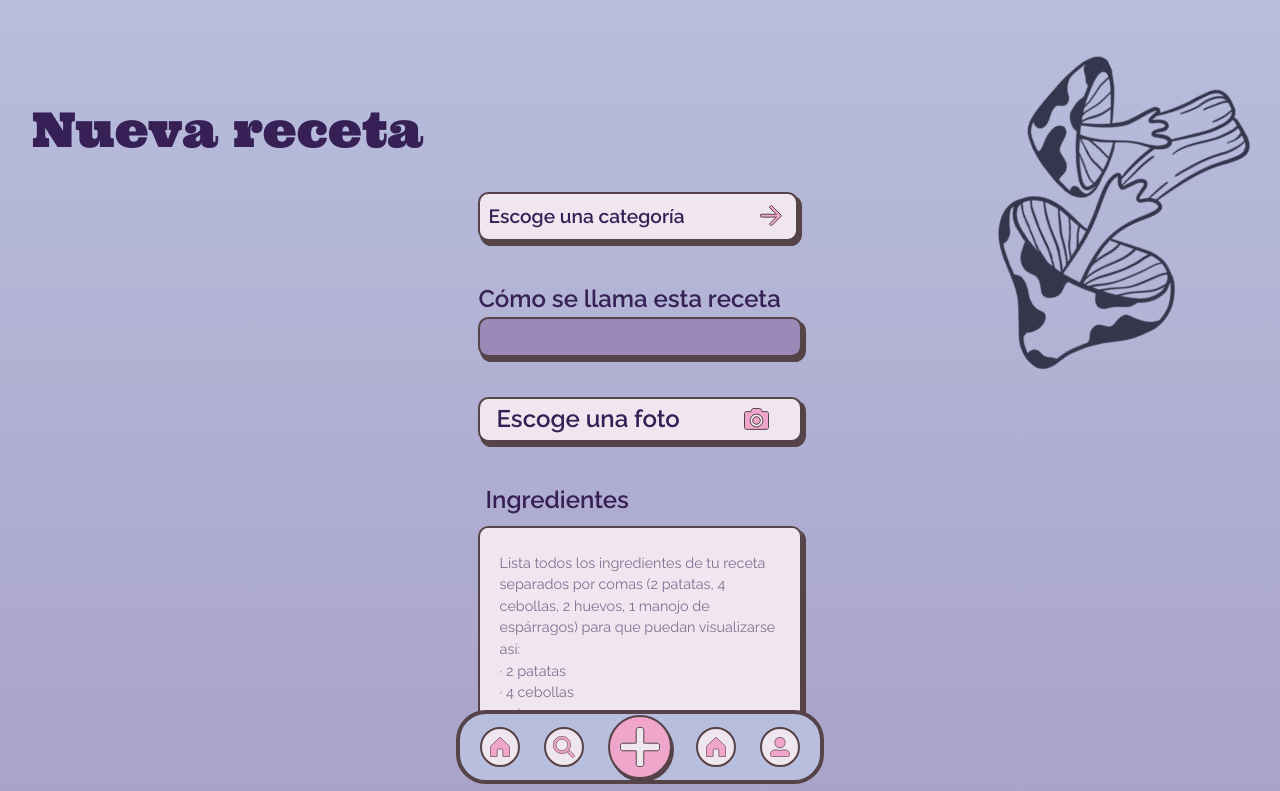
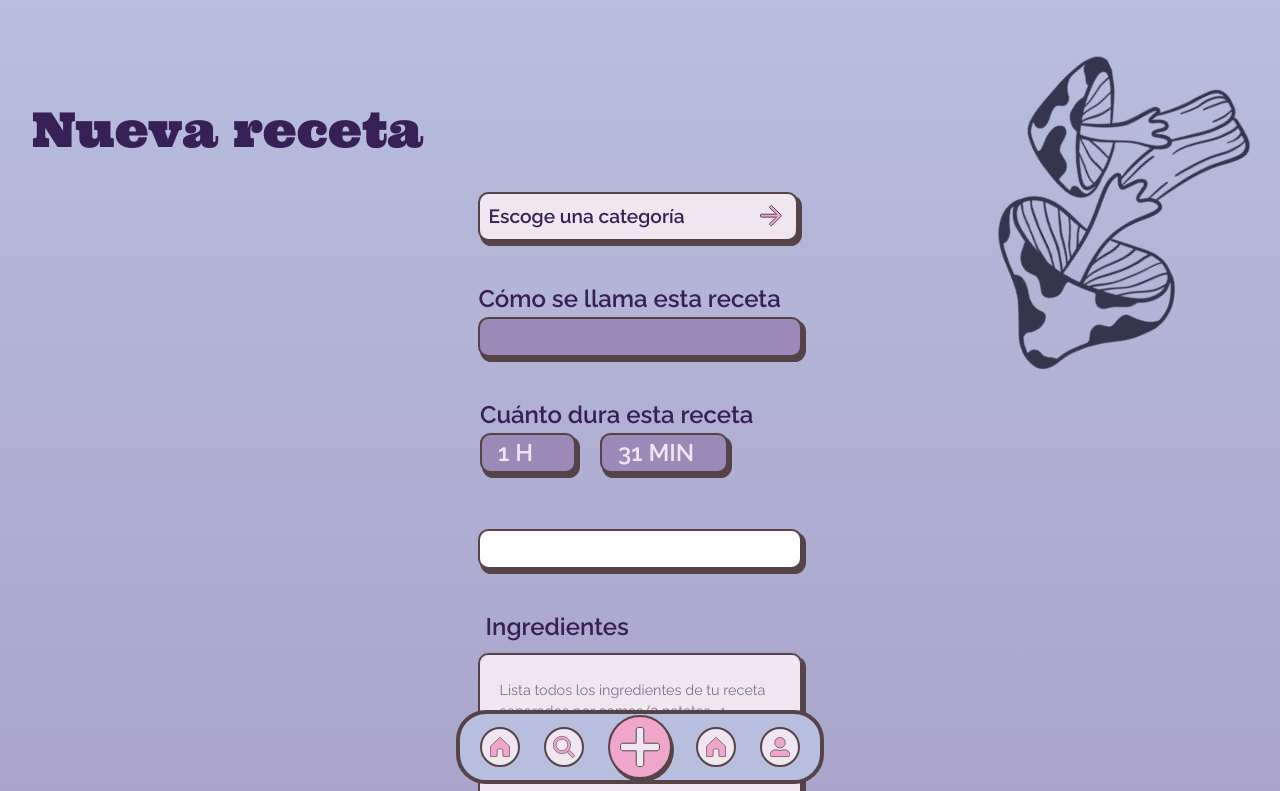
Before and after one commit to BettyLopo/Re-Setaas-Front, a React (Vite) app: page /create in a window 1280 px wide. Shown: the top 791 px of the page. Built offline with nearby package versions, Linux system fonts and the light colour scheme.

Commit message:
Duration input created, added to Create page with proper endpoints

```diff
--- /dev/null
+++ b/src/components/inputs/DurationInput.jsx
@@ -0,0 +1,29 @@
+import React from 'react'
+
+const DurationInput = ({valueHour, valueMin, onChangeHour, onChangeMin}) => {
+  return (
+    <div className="w-[20rem] flex flex-col">
+        <p className="font-raleway font-semibold text-regu text-darklila">Cuánto dura esta receta</p>
+        <section className="flex flex-row justify-stretch">
+            <label htmlFor="hour"/>
+            <input
+            id="hour"
+            type="number"
+            value={valueHour}
+            placeholder="1 H"
+            onChange={onChangeHour}
+            className="border-[0.18rem] border-brown rounded-inp shadow-bigs placeholder:font-raleway w-[6rem] placeholder:text-regu text-left h-[2.5rem] placeholder:font-semibold pl-4 pt-1 bg-lightlila mr-6 placeholder:text-brokenwhite" />
+            <label htmlFor="minutes" />
+            <input
+            id="minutes"
+            type="number"
+            value={valueMin}
+            placeholder="31 MIN"
+            onChange={onChangeMin}
+            className="border-[0.18rem] border-brown rounded-inp shadow-bigs placeholder:font-raleway w-[8rem] placeholder:text-regu text-left h-[2.5rem] placeholder:font-semibold pl-4 pt-1  bg-lightlila mr-6 placeholder:text-brokenwhite" />
+        </section>
+    </div>
+  )
+}
+
+export default DurationInput
--- a/src/pages/Create.jsx
+++ b/src/pages/Create.jsx
@@ -5,39 +5,45 @@ import InputImg from '../components/inputs/InputImg'
 import Input from '../components/inputs/Input'
 import CategoryInput from '../components/inputs/CategoryInput'
 import Button from '../components/buttons/Button'
+import DurationInput from '../components/inputs/DurationInput'
 
 const Create = () => {
   const [title, setTitle] = useState("");
   const [category, setCategory] = useState("");
   const [image, setImage] = useState("")
-  const [duration, setDuration] = useState("")
+  const [hours, setHours] = useState("");
+  const [minutes, setMinutes] = useState("");
   const [ingredients, setIngredients] = useState("")
   const [tools, setTools] = useState("")
   const [steps, setSteps] = useState("")
   const [faved, setFaved] = useState(false);
 
-  const handleSubmit = async (e) => {
 
 
+
+  const handleSubmit = async (e) => {
     e.preventDefault();
+
+    const formattedDuration = `${hours.padStart(2, '0')}:${minutes.padStart(2, '0')}`;
+
     try {
       const response = await fetch ("http://localhost:3001/recipes/create",
         {
           method: "POST",
           headers: {
-            'Authorization': 'Bearer ' + token,
+            // 'Authorization': 'Bearer ' + token,
             'Content-Type': 'application/json'
           },
           body: JSON.stringify({
             title: title,
             id_category: category,
             image: image,
-            duration: duration,
+            duration: formattedDuration,
             ingredients: ingredients,
             tools: tools,
             steps: steps,
-            faved: favs,
-            date: date,
+            faved: faved,
+            date: new Date().toISOString(),
             id_user: 2,
 
           }),
@@ -48,20 +54,21 @@ const Create = () => {
         setTitle();
         setCategory();
         setImage();
-        setDuration();
+        setHours();
+        setMinutes();
         setIngredients();
         setTools();
         setSteps();
         setFaved(false);
+        console.log("Receta creada correctamente")
       }
 
     } catch {
-      e.console.error();
+      console.log("Error creando receta")
+      console.error("Fetch error:", error);
     }
   }
 ;
-
-
 
 
 
@@ -84,10 +91,19 @@ const Create = () => {
             id="titulo"
             value={title}/>
           </div>
-          <InputImg
+          <DurationInput
+          valueMin={minutes}
+          valueHour={hours}
+          onChangeHour={(e) => setHours(e.target.value)}
+          onChangeMin={(e) => setMinutes(e.target.value)} />
+          <Input
             onChange={(e) => setImage(e.target.value)}
-            className="w-[20.2rem] gap-[4rem]"
+            className="w-[20.2rem] gap-[4rem] mt-4"
             value={image}/>
+          {/* <InputImg
+            onChange={(e) => setImage(e.target.value)}
+            className="w-[20.2rem] gap-[4rem] mt-4"
+            value={image}/> */}
           <InputTextArea
             onChange={(e) => setIngredients(e.target.value)}
             value={ingredients}
```
